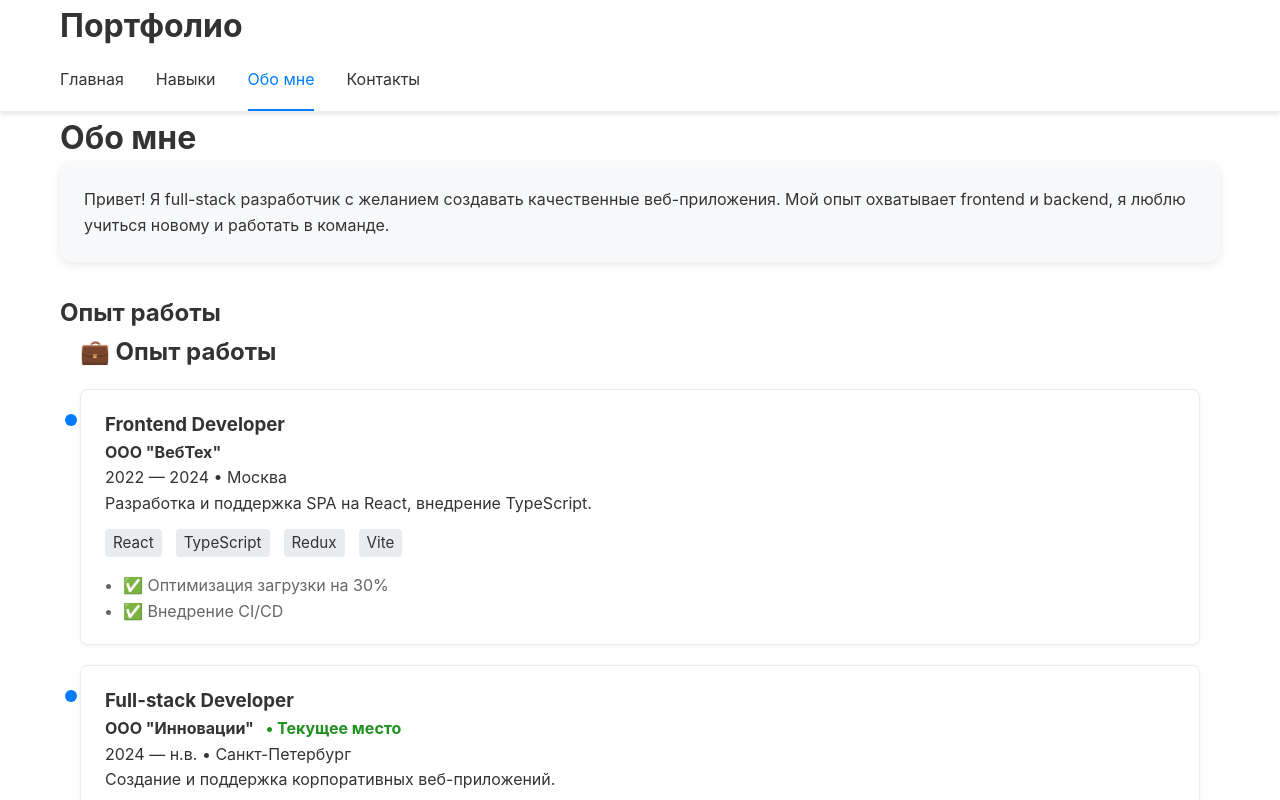
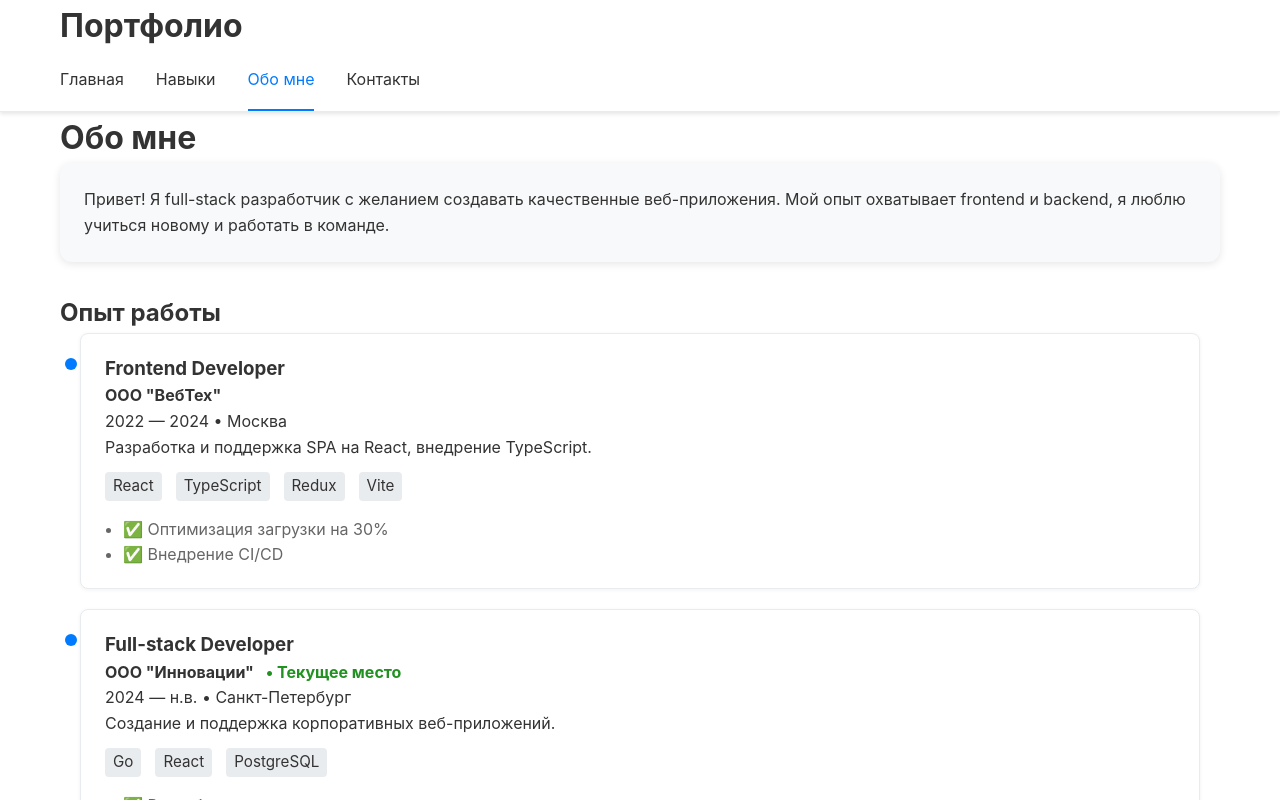
Before and after one commit to andrey-918/portfolio, a React (Vite) app in the folder frontend/: page /about in a window 1280 px wide. Shown: the top 800 px of the page. Built offline with nearby package versions, Linux system fonts and the light colour scheme.

Commit message:
style fix

```diff
--- a/frontend/src/components/Sections/WorkExp.tsx
+++ b/frontend/src/components/Sections/WorkExp.tsx
@@ -9,9 +9,6 @@
 export const WorkExp: React.FC<WorkExpProps> = ({ experiences }) => (
   <div className="workexp-page">
     <div className="container">
-      <div className="workexp-header">
-        <h2>💼 Опыт работы</h2>
-      </div>
       <div className="timeline">
         {experiences.map(exp => (
           <div key={exp.id} className="timeline-item">
--- a/frontend/src/styles/WorkExp.css
+++ b/frontend/src/styles/WorkExp.css
@@ -1,9 +1,5 @@
 .workexp-page {
   margin-bottom: 32px;
-}
-
-.workexp-header {
-  margin-bottom: 18px;
 }
 
 .timeline {
```
